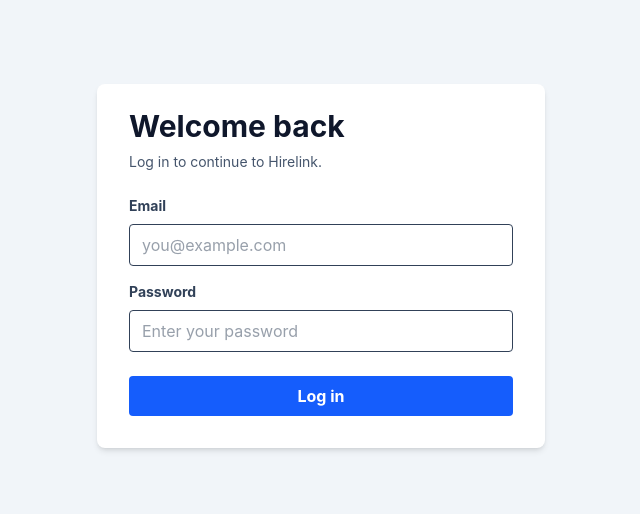
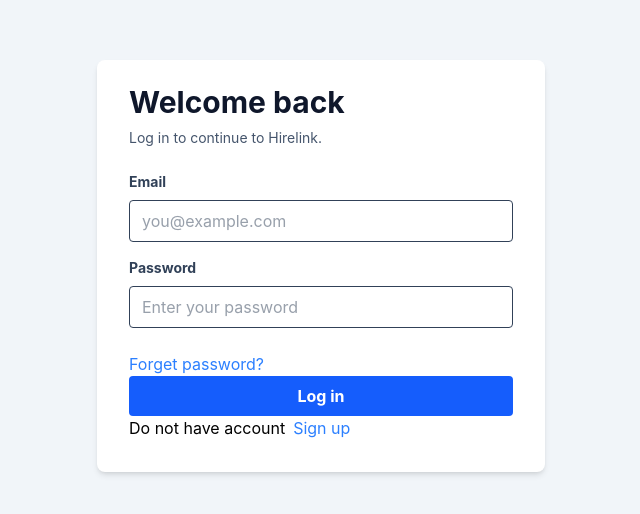
Before and after one commit to softdev-nic/hirelink, a React (Vite) app: page /login in a window 1280 px wide. Shown: the part 134-648 px from the top of the page, without its empty margins (319-959 px from the left). Built offline with nearby package versions, Linux system fonts and the light colour scheme.

Commit message:
sign up and forget password linked in login

```diff
--- a/src/pages/reg/Login.jsx
+++ b/src/pages/reg/Login.jsx
@@ -1,5 +1,6 @@
 import React from "react";
 import { publicAPI } from "../../Services/API";
+import { Link } from "react-router-dom";
 
 const Login = () => {
 	const [formData, setFormData] = React.useState({
@@ -69,6 +70,9 @@ const Login = () => {
 						required
 					/>
 				</div>
+                <div className="text-blue-500">
+                    <Link to="/forgot-password"><p>Forget password?</p></Link>
+                </div>
 
 				<button
 					className="w-full rounded bg-blue-600 px-4 py-2 font-bold text-white transition hover:bg-blue-700 focus:outline-none focus:ring-2 focus:ring-blue-300"
@@ -76,7 +80,13 @@ const Login = () => {
 				>
 					Log in
 				</button>
+                     <div className=" text-bold ">
+                  <p>
+                    Do not have account
+                    <Link to="/register" className="text-blue-500 p-2">Sign up</Link>
+                  </p>
 
+                </div>
 				{message && (
 					<p className="mt-4 text-center text-sm text-slate-600" role="status">
 						{message}
```
